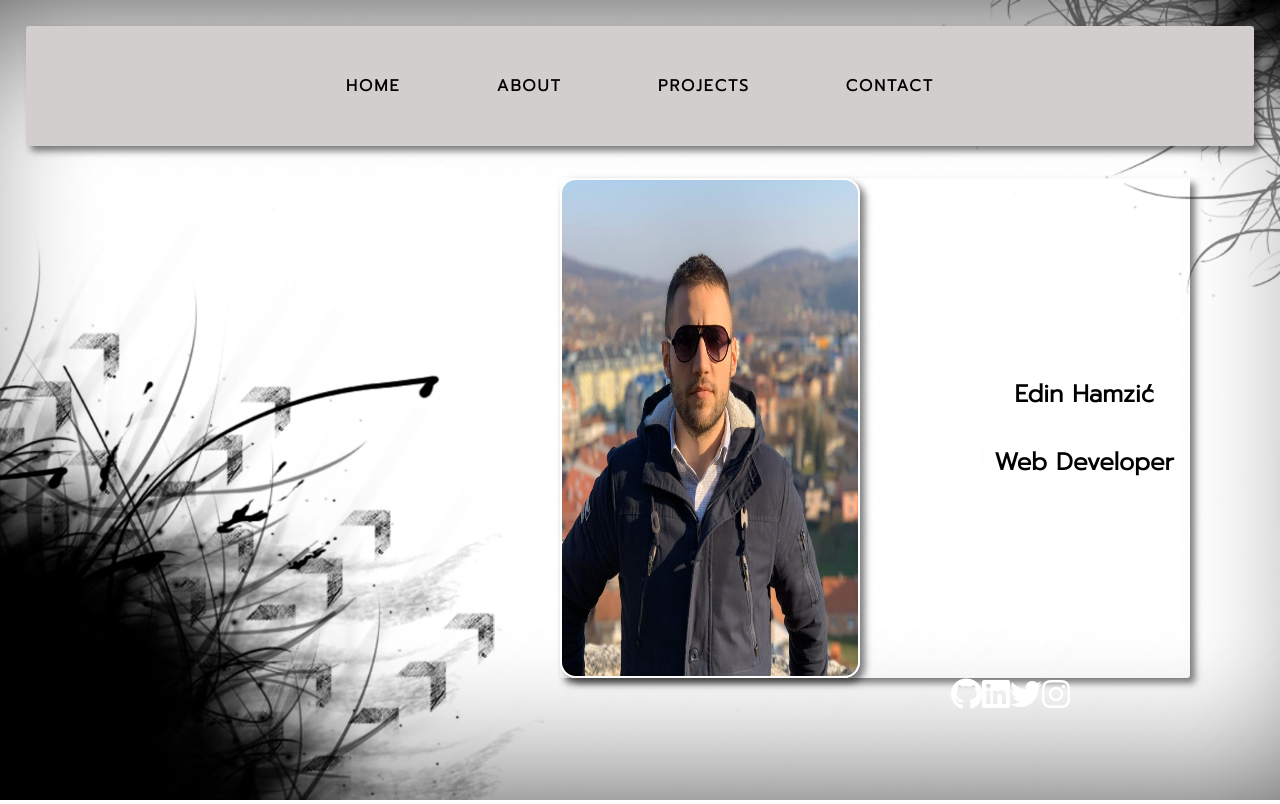
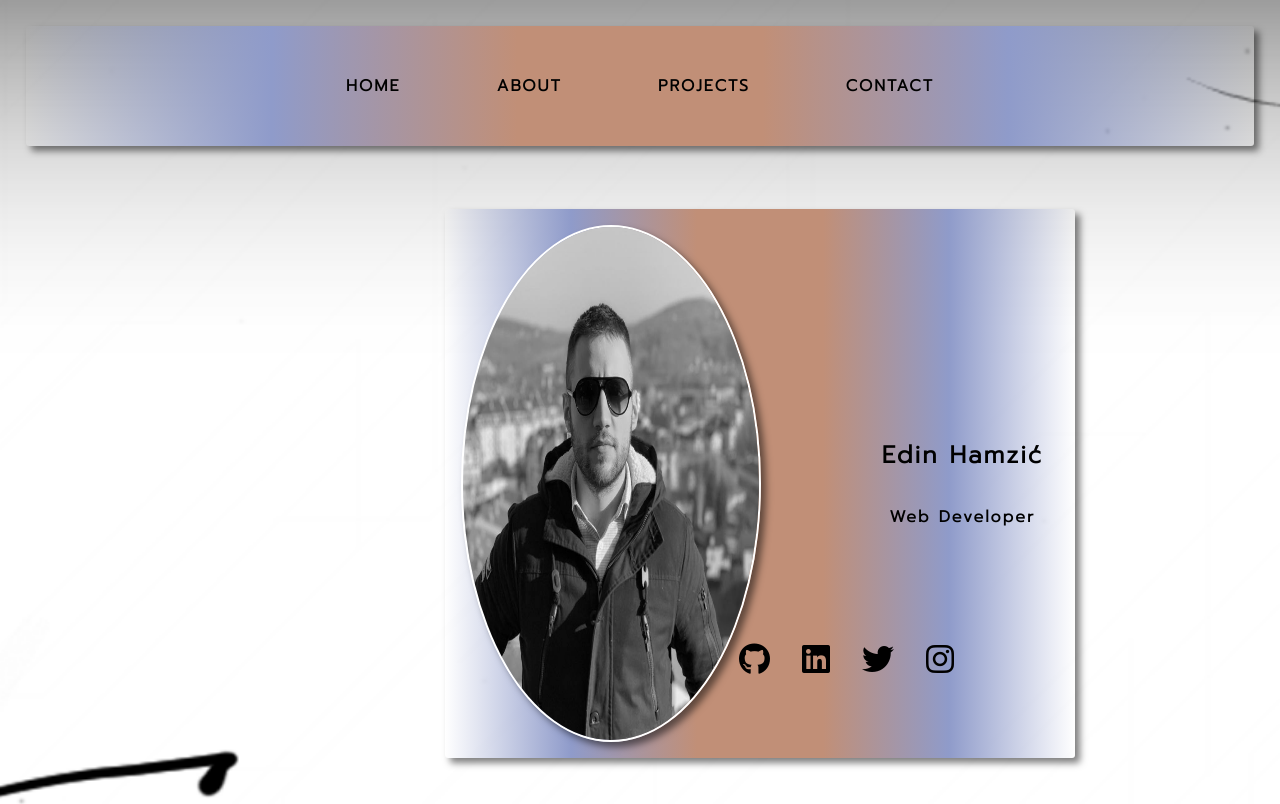
Before and after one commit to Edmuna/personal, a plain HTML site: page index.html in a window 1280 px wide. Shown: the top 804 px of the page. Drawn offline with Linux system fonts and the light colour scheme.

Commit message:
some new, small changes

```diff
--- a/browser.css
+++ b/browser.css
@@ -17,10 +17,10 @@
   }
 
   .header {
-    /* border: 2px solid black; */
     display: flex;
     flex-direction: column-reverse;
     height: 100%;
+    position: relative;
   }
 
   .icon {
@@ -35,8 +35,8 @@
     height: 100%;
     display: flex;
     flex-direction: column;
-    align-items: end;
-    justify-content: flex-end;
+    align-items: center;
+    justify-content: center;
     /* margin: 2rem; */
     /* padding: 2rem; */
     /* width: 700px; */
@@ -47,28 +47,61 @@
     width: 50%;
     /* border: 2px solid black; */
     height: 90%;
-    margin: 1rem;
-    margin-right: 5rem;
+    margin-left: 15rem;
+    margin-top: 2rem;
+    padding: 1rem;
     box-shadow: 5px 5px 7px rgb(0, 0, 0, 0.5);
     border-radius: 3px;
     display: flex;
     flex-direction: row;
     align-items: center;
     justify-content: space-between;
+    background: linear-gradient(
+      90deg,
+      transparent,
+      #8f9bca,
+      #c18f77,
+      #c18f77,
+      #8f9bca,
+      transparent
+    );
+    animation: rotation_481 5000ms infinite linear;
   }
 
   .social-icons {
-    /* border: 2px solid black; */
     height: 50px;
     display: flex;
     flex-direction: row;
-    margin-right: 200px;
-    margin-bottom: 2rem;
+    top: 75%;
+    right: 20%;
+    position: absolute;
+    margin: 2rem;
+    padding: 1rem;
+    flex-wrap: wrap;
+  }
+
+  .fa-brands {
+    padding: 1rem;
+  }
+
+  .fa-brands:hover {
+    cursor: pointer;
+    /* transform: scale(1.1);
+    transition-duration: 300ms; */
   }
 
   .navbar {
     /* border: 2px solid black; */
-    background-color: #d3cece;
+    background: linear-gradient(
+      90deg,
+      transparent,
+      #8f9bca,
+      #c18f77,
+      #c18f77,
+      #8f9bca,
+      transparent
+    );
+    animation: rotation_481 5000ms infinite linear;
     margin: 1rem;
     box-shadow: 5px 5px 7px rgb(0, 0, 0, 0.5);
     border-radius: 3px;
@@ -109,20 +142,37 @@
   }
 
   a:hover {
-    color: blue;
+    color: white;
+    transition-duration: 300ms;
   }
   img {
     width: 300px;
     height: 100%;
     border: 2px solid rgb(255, 255, 255);
     animation: pulsate 2s infinite;
-    border-radius: 1rem;
+    border-radius: 100%;
   }
 
-  h1,
-  h2 {
+  h1 {
     padding: 1rem;
     text-align: center;
     font-family: "prompt", sans-serif;
+    letter-spacing: 2px;
+  }
+
+  h4 {
+    padding: 1rem;
+    font-family: "prompt", sans-serif;
+    text-align: center;
+    letter-spacing: 2px;
+  }
+
+  .about {
+    max-width: 100%;
+    height: 100vh;
+    display: flex;
+    flex-direction: row;
+    align-items: center;
+    justify-content: center;
   }
 }
--- a/index.html
+++ b/index.html
@@ -20,17 +20,17 @@
         </div>
         <div class="main">
           <div class="text">
-            <img src="./dino.jpg" alt="" />
+            <img src="./dino-modified.jpg" alt="" />
             <div class="h">
               <h1>Edin Hamzić</h1>
-              <h2>Web Developer</h2>
+              <h4>Web Developer</h4>
             </div>
           </div>
           <div class="social-icons">
-            <i class="fa-brands fa-github fa-2xl" style="color: #ffffff"></i>
-            <i class="fa-brands fa-linkedin fa-2xl" style="color: #ffffff"></i>
-            <i class="fa-brands fa-twitter fa-2xl" style="color: #ffffff"></i>
-            <i class="fa-brands fa-instagram fa-2xl" style="color: #ffffff"></i>
+            <i class="fa-brands fa-github fa-2xl" style="color: black"></i>
+            <i class="fa-brands fa-linkedin fa-2xl" style="color: black"></i>
+            <i class="fa-brands fa-twitter fa-2xl" style="color: black"></i>
+            <i class="fa-brands fa-instagram fa-2xl" style="color: black"></i>
           </div>
         </div>
         <div class="overlay">
@@ -45,6 +45,11 @@
         </div>
       </div>
     </section>
+
+    <section class="about">
+      <div class="first-div"></div>
+      <div class="second-div"></div>
+    </section>
   </body>
   <script
     src="https://kit.fontawesome.com/83677a6a4d.js"
--- a/mobile.css
+++ b/mobile.css
@@ -7,7 +7,11 @@
 }
 
 body {
-  background: url(./image-1.png);
+  background: url(./image-1.png) no-repeat center center/cover;
+}
+
+.hero {
+  height: 100vh;
 }
 
 .navbar {
@@ -22,11 +26,11 @@ body {
   border-radius: 10px;
   opacity: 1;
   transform: translateY(0);
-  transition: opacity 0.5s ease, transform 0.5s ease;
+  transition-duration: 250ms;
 }
 
 .overlay {
-  background: #838383;
+  background: #b9b9b9;
   position: fixed;
   top: 0;
   left: 0;
@@ -34,10 +38,11 @@ body {
   z-index: 0;
   opacity: 0;
   transform: translateY(-100%);
-  transition: opacity 0.5s ease, transform 0.5s ease;
+  transition-duration: 250ms;
   pointer-events: none;
   width: 100%;
   height: 100%;
+  scroll-behavior: none;
 }
 
 .overlay.full {
@@ -48,7 +53,7 @@ body {
   z-index: 0;
   opacity: 1;
   transform: translateY(0);
-  transition: opacity 0.5s ease, transform 0.5s ease;
+  transition-duration: 250ms;
 }
 
 .navbar.closed {
@@ -150,11 +155,12 @@ a {
 }
 
 h1,
-h2 {
+h4 {
   margin-top: 2rem;
   font-family: "Prompt", sans-serif;
   font-size: 24px;
   color: #000000;
+  text-align: center;
 }
 
 @keyframes pulsate {
@@ -178,3 +184,10 @@ img {
   border: 2px solid rgb(255, 255, 255);
   animation: pulsate 2s infinite;
 }
+
+.about {
+  max-width: 100%;
+  height: 100vh;
+  /* background-color: lightblue; */
+  border: 2px solid black;
+}
--- a/script.js
+++ b/script.js
@@ -16,6 +16,6 @@ bars.addEventListener("click", () => {
   x.classList.remove("closed");
   bars.classList.add("closed");
   menu.classList.remove("closed");
-  document.body.style.overflowY = "auto";
+  document.body.style.overflowY = "static";
   overlay.classList.add("full");
 });
```
Also changed, not shown: dino-modified.jpg (added).
